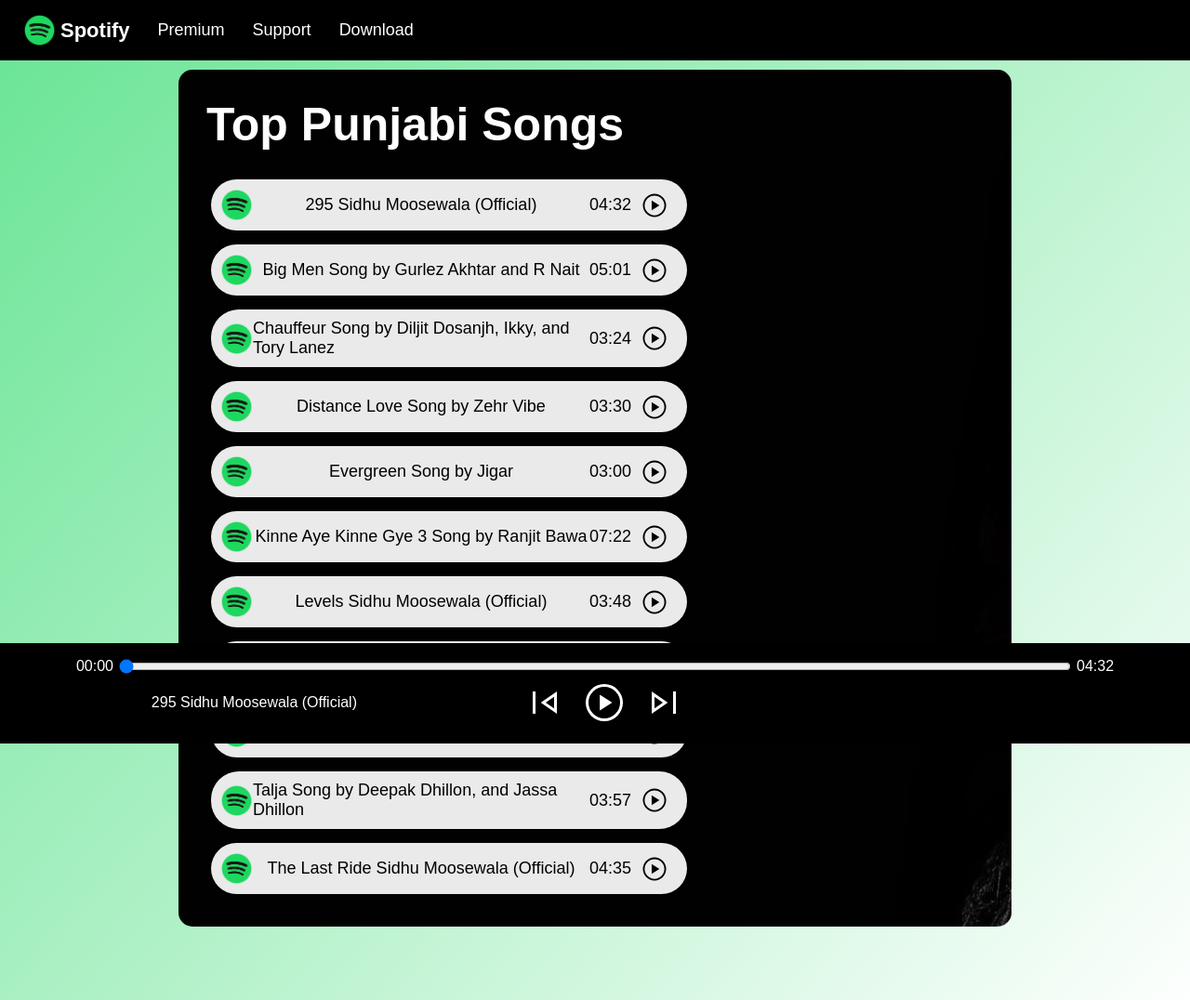
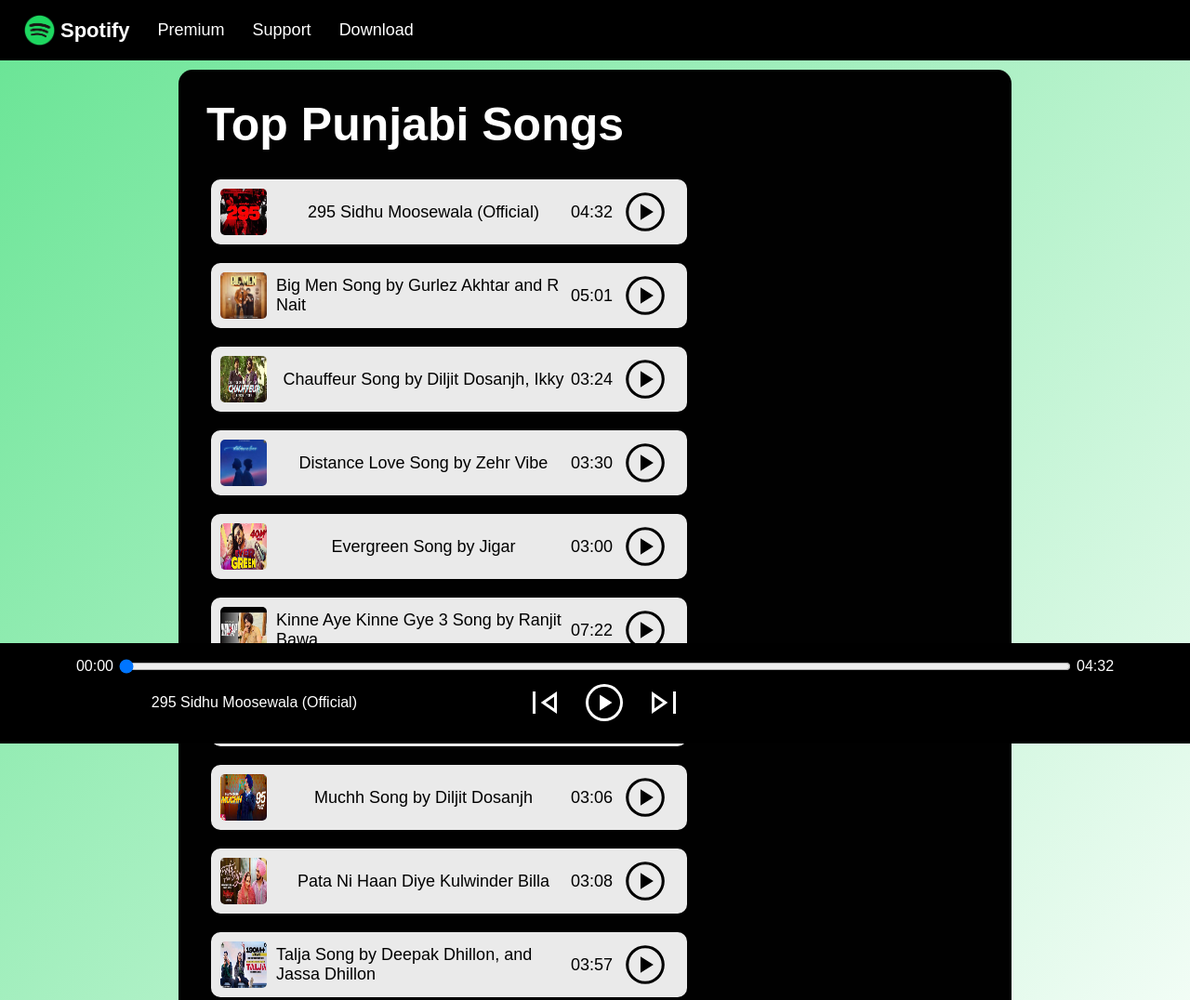
Before and after one commit to 20bcs2568/JAVASCRIPT_PROJECTS, a plain HTML site: page Spotify_Clone/index.html in a window 1280 px wide. Shown: the top 1076 px of the page at 93% size. Drawn offline with Linux system fonts and the light colour scheme.

Commit message:
slight change in clone of spotify

```diff
--- a/Spotify_Clone/index.css
+++ b/Spotify_Clone/index.css
@@ -76,23 +76,26 @@ section .container .song
     justify-content: space-between;
     /* border: 2px solid red; */
     width: 40vw;
-    margin: 15px;
+    margin: 20px 15px;
     padding: 10px;
     font-size: 18px;
     align-items: center;
-    border-radius: 30px;
+    border-radius: 10px;
     background-color: rgb(234, 234, 234);
     color: black;
 }
 
 section .container .song img
 {
-    width: 35px;
+    width: 50px;
+    height: 50px;
+    border-radius: 5px;
+    margin-right: 10px;
 }
 
 section .container .song div img
 {
-    width: 30px;
+    width: 50px;
     cursor: pointer;
     margin: 0px 10px;
 }
--- a/Spotify_Clone/index.html
+++ b/Spotify_Clone/index.html
@@ -3,6 +3,7 @@
 <head>
     <title>Spotify</title>
     <link rel='stylesheet' href='index.css'>
+    <link rel = 'icon' href = 'logo.png'>
 </head>
 
 <body>
@@ -23,7 +24,7 @@
         <div class='container'>
             <h1>Top Punjabi Songs</h1>
             <div class='song flex'>
-                <img src='logo.png'>
+                <img src = 'Images/295.jpg'>
                 <p>295 Sidhu Moosewala (Official)
                 </p>
                 <div class='flex'>
@@ -34,7 +35,7 @@
 
 
             <div class='song flex'>
-                <img src='logo.png'>
+                <img src='Images/big men.jpg'>
                 <p>Big Men Song by Gurlez Akhtar and R Nait
                 </p>
                 <div class='flex'>
@@ -44,8 +45,8 @@
             </div>
 
             <div class='song flex'>
-                <img src='logo.png'>
-                <p>Chauffeur Song by Diljit Dosanjh, Ikky, and Tory Lanez
+                <img src='Images/chauffer.jpg'>
+                <p>Chauffeur Song by Diljit Dosanjh, Ikky
                 </p>
                 <div class='flex'>
                     <span>03:24</span>
@@ -54,7 +55,7 @@
             </div>
 
             <div class='song flex'>
-                <img src='logo.png'>
+                <img src='Images/distance love.jpg'>
                 <p>Distance Love Song by Zehr Vibe
                 </p>
                 <div class='flex'>
@@ -64,7 +65,7 @@
             </div>
 
             <div class='song flex'>
-                <img src='logo.png'>
+                <img src='Images/evergreen.jpg'>
                 <p>Evergreen Song by Jigar
                 </p>
                 <div class='flex'>
@@ -74,7 +75,7 @@
             </div>
 
             <div class='song flex'>
-                <img src='logo.png'>
+                <img src='Images/kine aye kine gye.jpg'>
                 <p>Kinne Aye Kinne Gye 3 Song by Ranjit Bawa
                 </p>
                 <div class='flex'>
@@ -84,7 +85,7 @@
             </div>
 
             <div class='song flex'>
-                <img src='logo.png'>
+                <img src='Images/levels.jpg'>
                 <p>Levels Sidhu Moosewala (Official)
                 </p>
                 <div class='flex'>
@@ -94,7 +95,7 @@
             </div>
 
             <div class='song flex'>
-                <img src='logo.png'>
+                <img src='Images/muchh.jpg'>
                 <p>Muchh Song by Diljit Dosanjh
                 </p>
                 <div class='flex'>
@@ -104,7 +105,7 @@
             </div>
 
             <div class='song flex'>
-                <img src='logo.png'>
+                <img src='Images/pta ni han diye.jpg'>
                 <p>Pata Ni Haan Diye Kulwinder Billa
                 </p>
                 <div class='flex'>
@@ -114,7 +115,7 @@
             </div>
 
             <div class='song flex'>
-                <img src='logo.png'>
+                <img src='Images/talja.jpg'>
                 <p>Talja Song by Deepak Dhillon, and Jassa Dhillon
                 </p>
                 <div class='flex'>
@@ -124,7 +125,7 @@
             </div>
 
             <div class='song flex'>
-                <img src='logo.png'>
+                <img src='Images/last ride.jpg'>
                 <p>The Last Ride Sidhu Moosewala (Official)
                 </p>
                 <div class='flex'>
```
Also changed, not shown: Spotify_Clone/Images/295.jpg (added), Spotify_Clone/Images/big men.jpg (added), Spotify_Clone/Images/chauffer.jpg (added), Spotify_Clone/Images/distance love.jpg (added), Spotify_Clone/Images/evergreen.jpg (added), Spotify_Clone/Images/kine aye kine gye.jpg (added), Spotify_Clone/Images/last ride.jpg (added), Spotify_Clone/Images/levels.jpg (added), Spotify_Clone/Images/muchh.jpg (added), Spotify_Clone/Images/pta ni han diye.jpg (added), Spotify_Clone/Images/talja.jpg (added).
